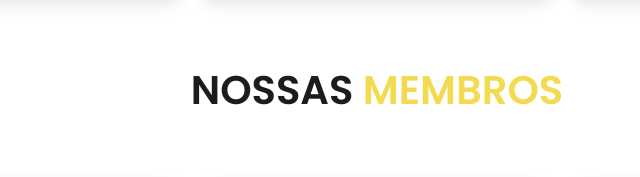
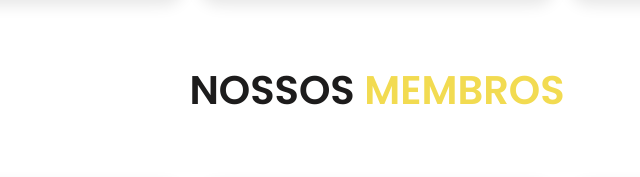
Before and after one commit to marisouza31/BabyD, a plain HTML site: page index.html in a window 1280 px wide. Shown: the part 2418-2595 px from the top of the page, 263-903 px from the left. Drawn offline with Linux system fonts and the light colour scheme; some packages are replaced by stand-ins of ours; a script that the page names is missing.

Commit message:
Site Atualizado

```diff
--- a/index.html
+++ b/index.html
@@ -110,7 +110,7 @@
     <!-- membros section starts -->
     <section class="membros" id="membros">
 
-        <h1 class="headingmembros">Nossas <span>Membros</span></h1>
+        <h1 class="headingmembros">Nossos <span>Membros</span></h1>
 
         <div class="box-container">
 
```
